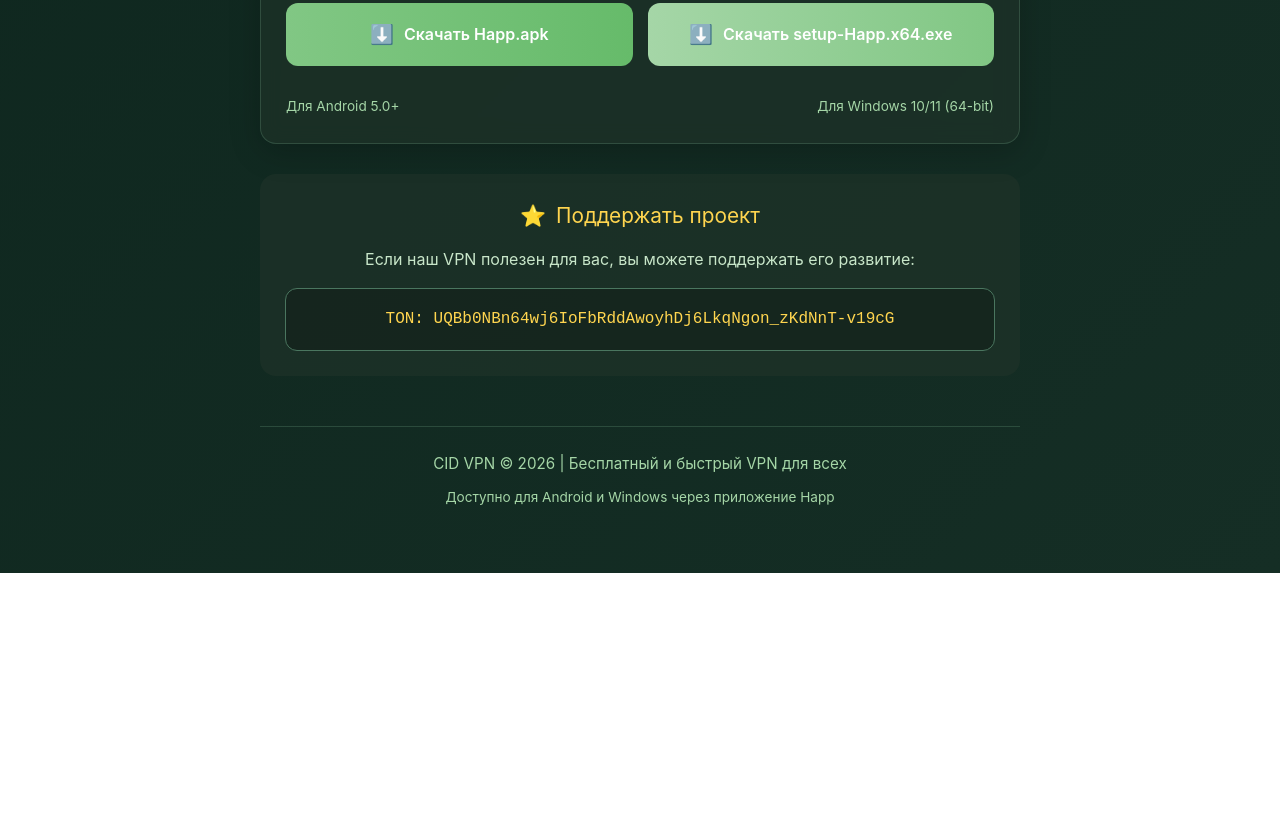
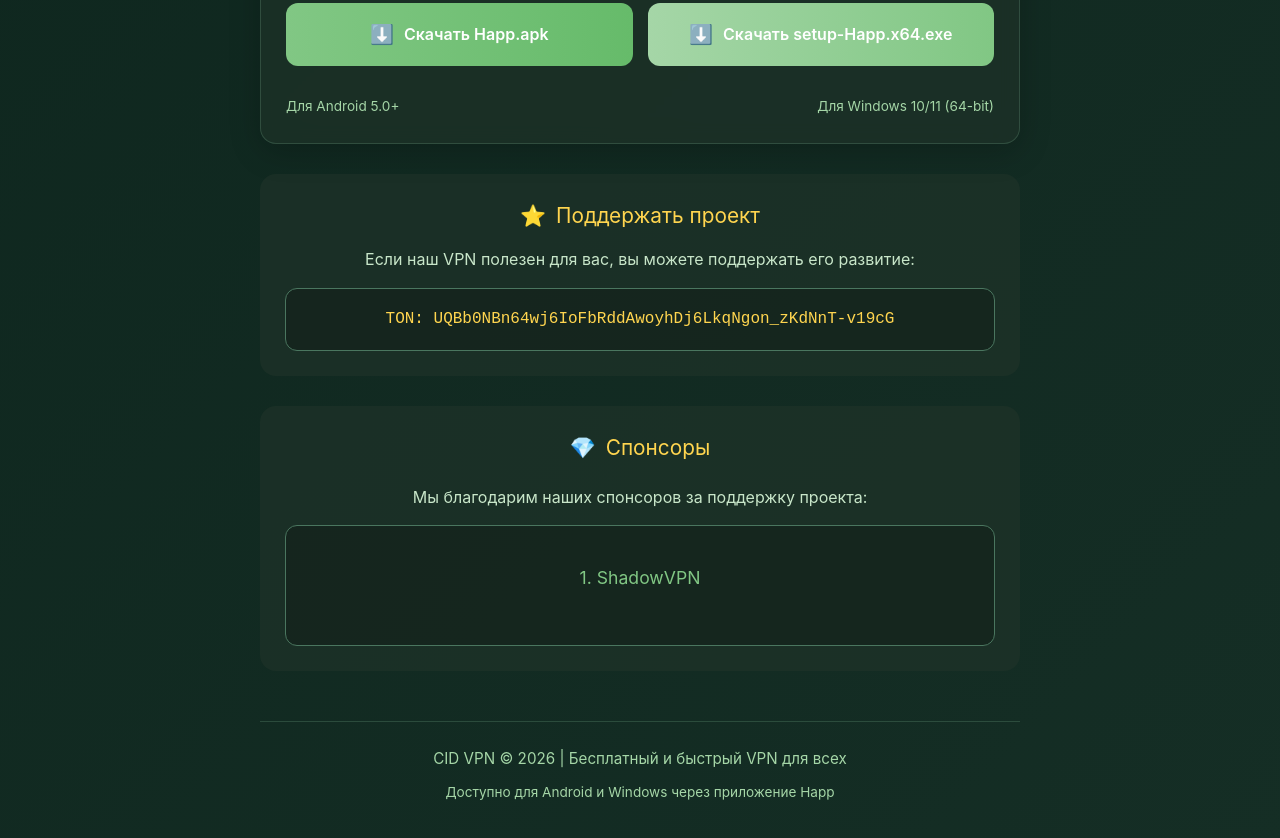
Before and after one commit to CidVpn/website-CidVpn, a plain HTML site: page index.html in a window 1280 px wide. Shown: the part 1272-2110 px from the top of the page. Before the commit the page ends 1845 px from the top, so only its background shows below. Drawn offline with Linux system fonts and the light colour scheme.

Commit message:
Update index.html

```diff
--- a/index.html
+++ b/index.html
@@ -357,6 +357,57 @@
             margin-left: 10px;
             vertical-align: middle;
         }
+        /* Стили для спонсоров */
+        .sponsors {
+            background: rgba(30, 50, 40, 0.7);
+            border-radius: 16px;
+            padding: 25px;
+            margin-top: 30px;
+            text-align: center;
+        }
+        .sponsors-title {
+            color: #ffd54f;
+            font-size: 1.3rem;
+            margin-bottom: 20px;
+            display: flex;
+            align-items: center;
+            gap: 10px;
+            justify-content: center;
+        }
+        .sponsors-title::before {
+            content: "💎";
+        }
+        .sponsors-list {
+            background: rgba(20, 35, 28, 0.8);
+            border: 1px solid #4a765f;
+            border-radius: 12px;
+            padding: 20px;
+            margin-top: 15px;
+        }
+        .sponsor-item {
+            color: #81c784;
+            font-size: 1.1rem;
+            margin-bottom: 15px;
+            padding: 10px;
+            border-radius: 8px;
+            transition: all 0.3s ease;
+            cursor: pointer;
+            text-align: center;
+        }
+        .sponsor-item:hover {
+            background: rgba(76, 175, 80, 0.2);
+            color: #c8e6c9;
+            transform: translateX(5px);
+        }
+        .sponsor-link {
+            color: inherit;
+            text-decoration: none;
+            display: block;
+            padding: 8px 0;
+        }
+        .sponsor-link:hover {
+            color: inherit;
+        }
         .download-buttons {
             display: grid;
             grid-template-columns: 1fr 1fr;
@@ -455,6 +506,9 @@
                 padding: 8px 16px;
                 font-size: 0.9rem;
             }
+            .sponsors, .donate {
+                padding: 20px;
+            }
         }
         @media (max-width: 480px) {
             h1 {
@@ -484,6 +538,12 @@
                 flex-direction: row;
                 flex-wrap: wrap;
                 justify-content: flex-end;
+            }
+            .sponsors, .donate {
+                padding: 18px;
+            }
+            .sponsors-title, .donate-title {
+                font-size: 1.1rem;
             }
         }
         @media (max-width: 360px) {
@@ -600,6 +660,18 @@
                 <p style="text-align: center; margin-bottom: 15px; color: #c8e6c9;">Если наш VPN полезен для вас, вы можете поддержать его развитие:</p>
                 <div class="address">
                     TON: UQBb0NBn64wj6IoFbRddAwoyhDj6LkqNgon_zKdNnT-v19cG
+                </div>
+            </section>
+
+            <section class="sponsors">
+                <div class="sponsors-title">Спонсоры</div>
+                <p style="text-align: center; margin-bottom: 15px; color: #c8e6c9;">Мы благодарим наших спонсоров за поддержку проекта:</p>
+                <div class="sponsors-list">
+                    <div class="sponsor-item">
+                        <a href="https://t.me/ShadowVpn_net" class="sponsor-link" id="sponsorShadowVPN" target="_blank">
+                            1. ShadowVPN
+                        </a>
+                    </div>
                 </div>
             </section>
         </div>
@@ -781,6 +853,13 @@
             }
         });
 
+        // Обработчик для кнопки спонсора ShadowVPN
+        document.getElementById('sponsorShadowVPN').addEventListener('click', function(e) {
+            if (!confirm('Вы будете перенаправлены в Telegram канал ShadowVPN. Продолжить?')) {
+                e.preventDefault();
+            }
+        });
+
         // Обработчик для кнопки перехода к боту
         document.getElementById('goToBot').addEventListener('click', function(e) {
             if (!confirm('Вы будете перенаправлены в Telegram к боту @CID_VPN_bot. Продолжить?')) {
@@ -793,29 +872,4 @@
             copyToClipboard(url, this);
         });
 
-        document.getElementById('copyWhitelist').addEventListener('click', function() {
-            const url = this.getAttribute('data-url');
-            copyToClipboard(url, this);
-        });
-
-        // Подтверждение загрузки Android версии
-        document.getElementById('downloadAndroid').addEventListener('click', function(e) {
-            confirmDownload('Happ.apk (Android)', e);
-        });
-
-        // Подтверждение загрузки Windows версии
-        document.getElementById('downloadWindows').addEventListener('click', function(e) {
-            confirmDownload('setup-Happ.x64.exe (Windows)', e);
-        });
-
-        // Проверка загрузки логотипа
-        window.addEventListener('load', function() {
-            const logo = document.querySelector('.logo');
-            if (logo.complete && logo.naturalWidth === 0) {
-                console.log('Логотип не загрузился, скрываем его');
-                logo.style.display = 'none';
-            }
-        });
-    </script>
-</body>
-</html>
+        document.getElementById
```
